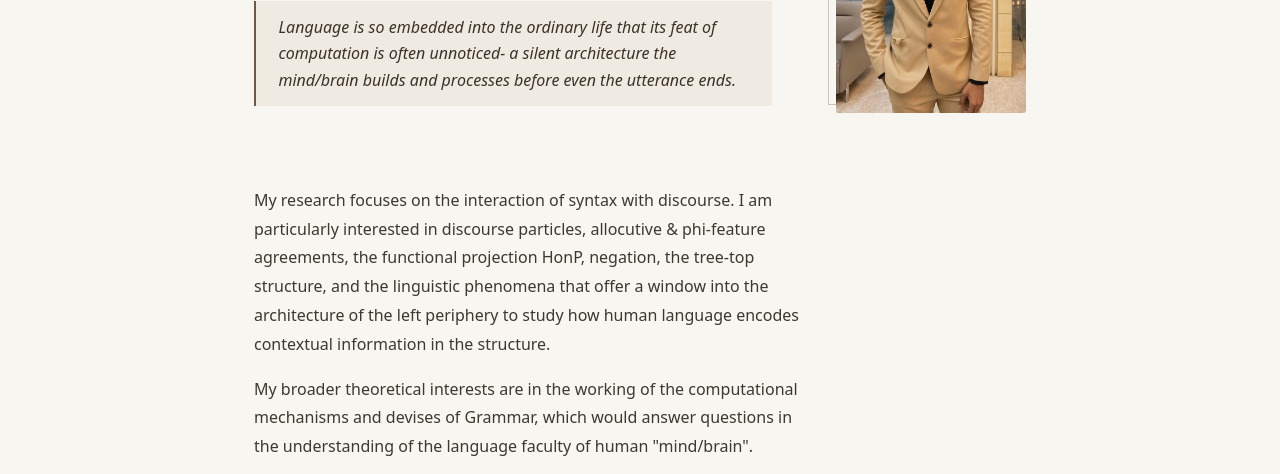
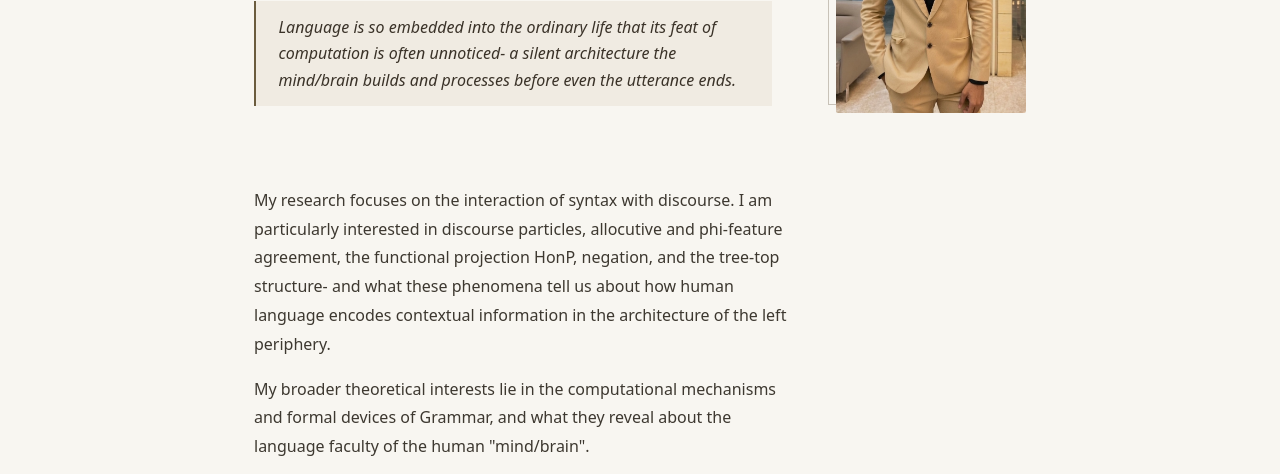
Before and after one commit to quest0007/Joynal-Ali, a plain HTML site: page index.html in a window 1280 px wide. Shown: the part 300-774 px from the top of the page. Drawn offline with Linux system fonts and the light colour scheme.

Commit message:
Update index.html

```diff
--- a/index.html
+++ b/index.html
@@ -415,9 +415,9 @@ footer a:hover {
       </div>
     </div>
     <div class="body-text">
-      <p>My research focuses on the interaction of syntax with discourse. I am particularly interested in discourse particles, allocutive &amp; phi-feature agreements, the functional projection HonP, negation, the tree-top structure, and the linguistic phenomena that offer a window into the architecture of the left periphery to study how human language encodes contextual information in the structure.</p>
+      <p>My research focuses on the interaction of syntax with discourse. I am particularly interested in discourse particles, allocutive and phi-feature agreement, the functional projection HonP, negation, and the tree-top structure- and what these phenomena tell us about how human language encodes contextual information in the architecture of the left periphery.</p>
 
-      <p>My broader theoretical interests are in the working of the computational mechanisms and devises of Grammar, which would answer questions in the understanding of the language faculty of human "mind/brain".</p>
+      <p>My broader theoretical interests lie in the computational mechanisms and formal devices of Grammar, and what they reveal about the language faculty of the human "mind/brain".</p>
 
       <p>I joined IIT Delhi in 2024 as a doctoral researcher with <a href="https://hss.iitd.ac.in/faculty/deepak-alok" target="_blank" style="border-bottom:1px solid #c8b89a;color:#6b5c3e">Deepak Alok</a> as my supervisor in the Department of Humanities and Social Sciences. My dissertation investigates the syntax of discourse in Karbi Hills (a Trans-Himalayan language) and Assamese (an Indo-Aryan language), spoken primarily in North-East India.</p>
     </div>
```
